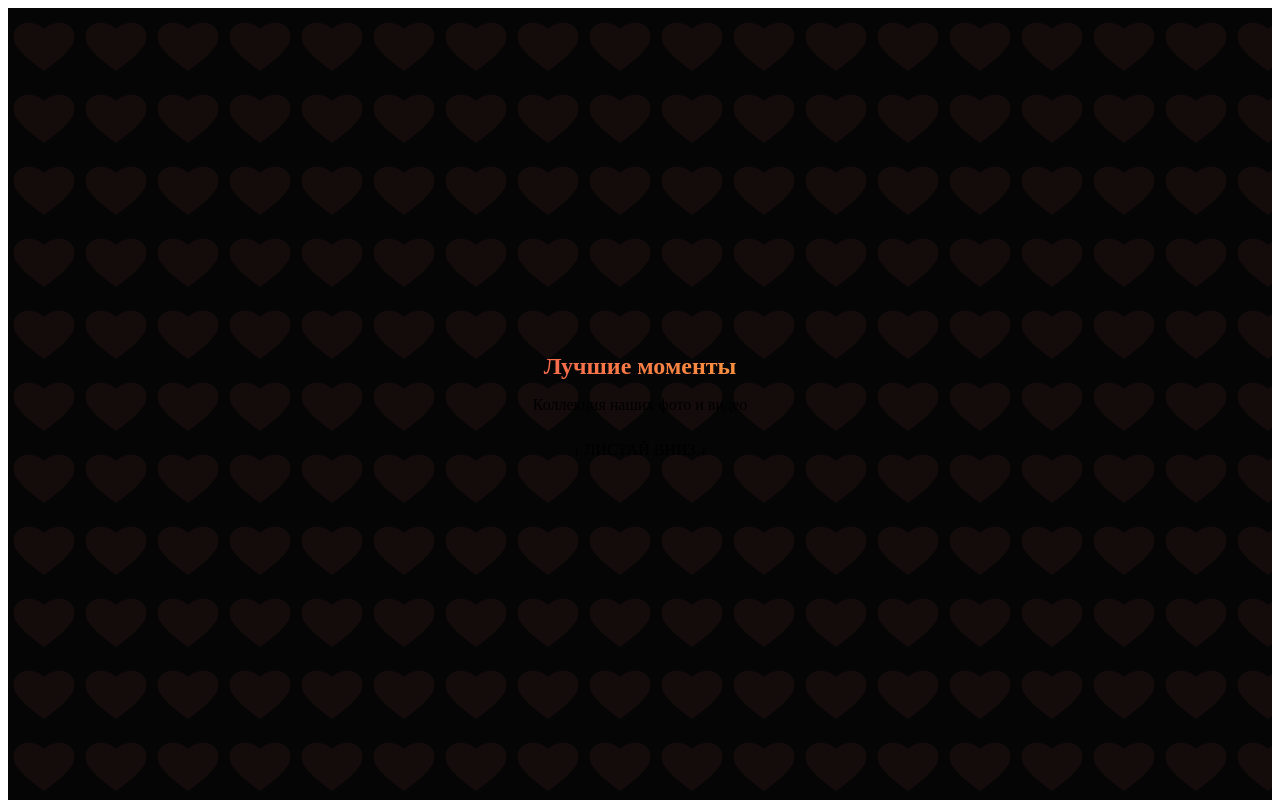
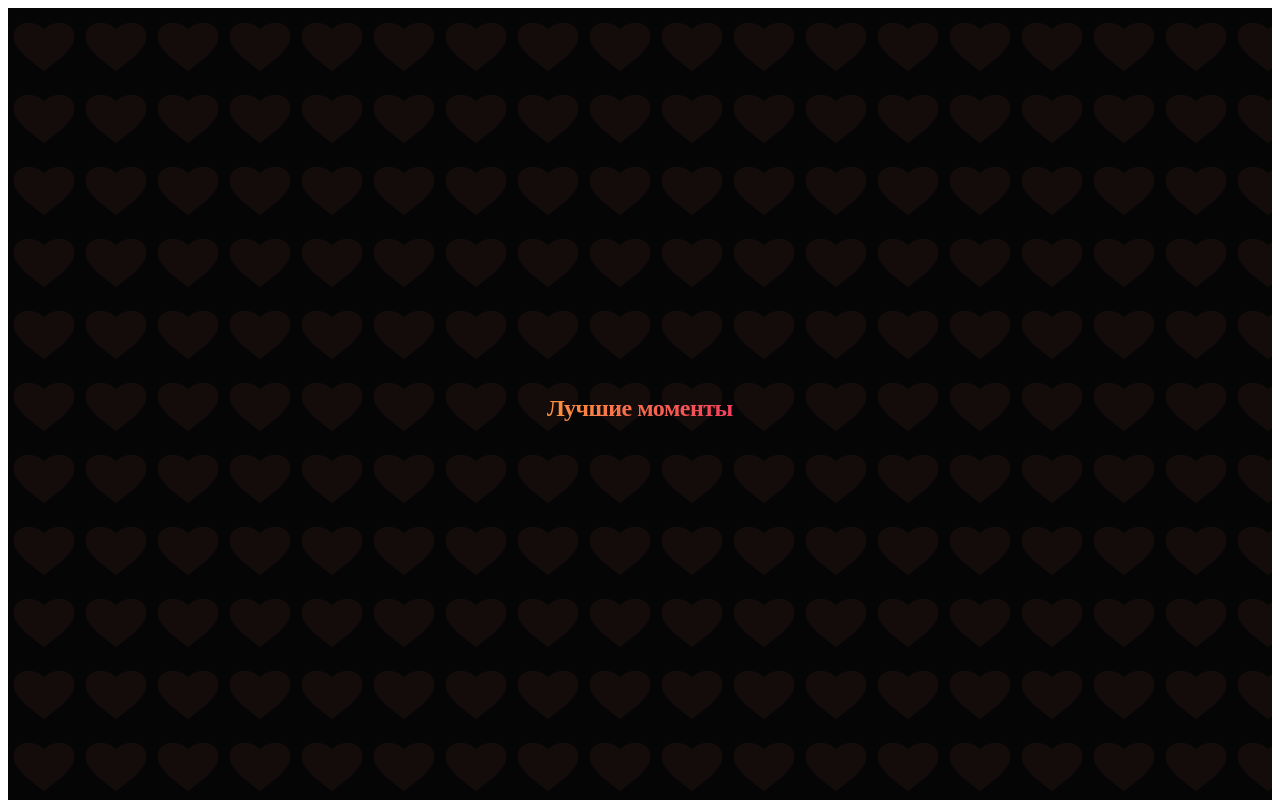
Before and after one commit to damirbeb/for-my-girl, a React (Vite) app: page / in a window 1280 px wide. Both pictures are taken after a click on the button "НАЧАТЬ". Shown: the top 800 px of the page. Built offline with nearby package versions, Linux system fonts and the light colour scheme.

Commit message:
changed heding and sound

```diff
--- a/src/App.jsx
+++ b/src/App.jsx
@@ -21,7 +21,7 @@ function App() {
   const startSurprise = () => {
     setIsStarted(true)
     if (audioRef.current) {
-      audioRef.current.volume = 1
+      audioRef.current.volume = 0.6
       audioRef.current.play().catch(e => console.log("Браузер блочит звук:", e))
     }
   }
@@ -61,35 +61,25 @@ function App() {
                   className="w-full"
                 >
                   <motion.h2
-                    className="text-4xl md:text-6xl font-bold mb-4 leading-tight"
+                    className="text-7xl md:text-9xl font-black mb-6 leading-tight"
                     animate={{ backgroundPosition: ['0%', '100%'] }}
                     transition={{ duration: 3, repeat: Infinity, repeatType: 'reverse' }}
                     style={{
-                      backgroundImage: 'linear-gradient(90deg, rgb(244, 63, 94), rgb(251, 146, 60))',
+                      backgroundImage: 'linear-gradient(90deg, rgb(244, 63, 94), rgb(251, 146, 60), rgb(244, 63, 94))',
                       backgroundSize: '200% auto',
                       WebkitBackgroundClip: 'text',
                       WebkitTextFillColor: 'transparent',
-                      backgroundClip: 'text'
+                      backgroundClip: 'text',
+                      letterSpacing: '-0.02em'
                     }}
                   >
                     Лучшие моменты
                   </motion.h2>
-                  <motion.p
-                    className="text-lg md:text-2xl font-light text-white mt-4 mb-4"
-                    initial={{ opacity: 0 }}
-                    animate={{ opacity: 1 }}
-                    transition={{ delay: 0.4, duration: 0.9 }}
-                  >
-                    Коллекция наших фото и видео
-                  </motion.p>
-                  <motion.p className="mt-12 text-gray-400 text-sm tracking-widest uppercase" animate={{ y: [0, 12, 0] }} transition={{ duration: 2, repeat: Infinity }}>
-                    ↓ Листай вниз ↓
-                  </motion.p>
                 </motion.div>
               </header>
 
               {/* Рендерим нашу сотку */}
-              <div className="space-y-12 md:space-y-20">
+              <div className="space-y-20 md:space-y-32">
                 {mediaItems.map((item, index) => (
                   <MediaCard
                     key={item.id}
--- a/src/components/MediaCard.jsx
+++ b/src/components/MediaCard.jsx
@@ -79,24 +79,28 @@ export default function MediaCard({ item, index, onVideoPlay, onVideoPause }) {
       className={`flex flex-col items-center w-full mb-16`}
     >
       <div className={`relative group w-full md:max-w-2xl overflow-hidden mx-auto py-2`} style={{maxWidth: 760}}>
+        {/* Media card: centers content and keeps proportions */}
         {item.type === 'photo' ? (
           <div
-            className="w-full rounded-2xl shadow-2xl border border-white/10 overflow-hidden mx-auto"
-            style={{ maxWidth: 720, background: 'linear-gradient(180deg,#ffffff06,#00000006)', height: 'clamp(180px, 28vh, 360px)' }}
+            className="w-full rounded-2xl shadow-2xl overflow-hidden mx-auto"
+            style={{ maxWidth: 720, background: '#0b0b0b', height: 'auto' }}
           >
+            <div style={{ display: 'flex', alignItems: 'center', justifyContent: 'center', padding: 8, background: 'transparent' }}>
               <img
                 src={getImageUrl(item.src)}
                 alt={item.caption}
                 className="rounded-2xl transform transition-transform duration-300 group-hover:scale-[1.02]"
                 loading="lazy"
-              style={{ display: 'block', width: '100%', height: '100%', objectFit: 'cover', maxWidth: '720px' }}
+                style={{ display: 'block', maxWidth: '100%', width: '100%', height: 'auto', objectFit: 'contain' }}
               />
+            </div>
           </div>
         ) : (
           <div
-            className="relative rounded-2xl overflow-hidden shadow-2xl border border-white/10 mx-auto"
+            className="relative rounded-2xl overflow-hidden shadow-2xl mx-auto"
             style={{ maxWidth: 720, background: '#000' }}
           >
+            <div style={{ display: 'flex', alignItems: 'center', justifyContent: 'center', background: '#000' }}>
               <video
                 ref={videoRef}
                 src={resolvePublicPath(item.src)}
@@ -108,7 +112,7 @@ export default function MediaCard({ item, index, onVideoPlay, onVideoPause }) {
                 preload="metadata"
                 poster={getVideoPoster(item.src)}
                 className="bg-black cursor-pointer block"
-              style={{ width: '100%', height: 'clamp(180px, 28vh, 360px)', maxWidth: '720px', display: 'block', objectFit: 'cover' }}
+                style={{ width: '100%', height: 'auto', maxWidth: '720px', display: 'block', objectFit: 'contain' }}
                 onClick={() => {
                   const v = videoRef.current
                   if (!v) return
@@ -121,15 +125,17 @@ export default function MediaCard({ item, index, onVideoPlay, onVideoPause }) {
                 }}
               />
             </div>
+          </div>
         )}
 
         {item.caption && (
           <motion.div
             initial={{ opacity: 0, y: 8 }}
             whileInView={{ opacity: 1, y: 0 }}
-            className={`mt-6 p-4 bg-gradient-to-r from-black/40 to-black/20 backdrop-blur-sm rounded-xl border border-white/5 text-center`}
+            className={`p-4 bg-gradient-to-r from-black/40 to-black/20 backdrop-blur-sm rounded-xl border border-white/5 text-center`}
+            style={{ maxWidth: 720, margin: '4px auto 0' }}
           >
-            <p className="caption">
+            <p className="caption" style={{ margin: 0, textAlign: 'center', fontSize: 18 }}>
               {item.caption}
             </p>
           </motion.div>
```
Lines whose indentation alone changed are shown as unchanged.
